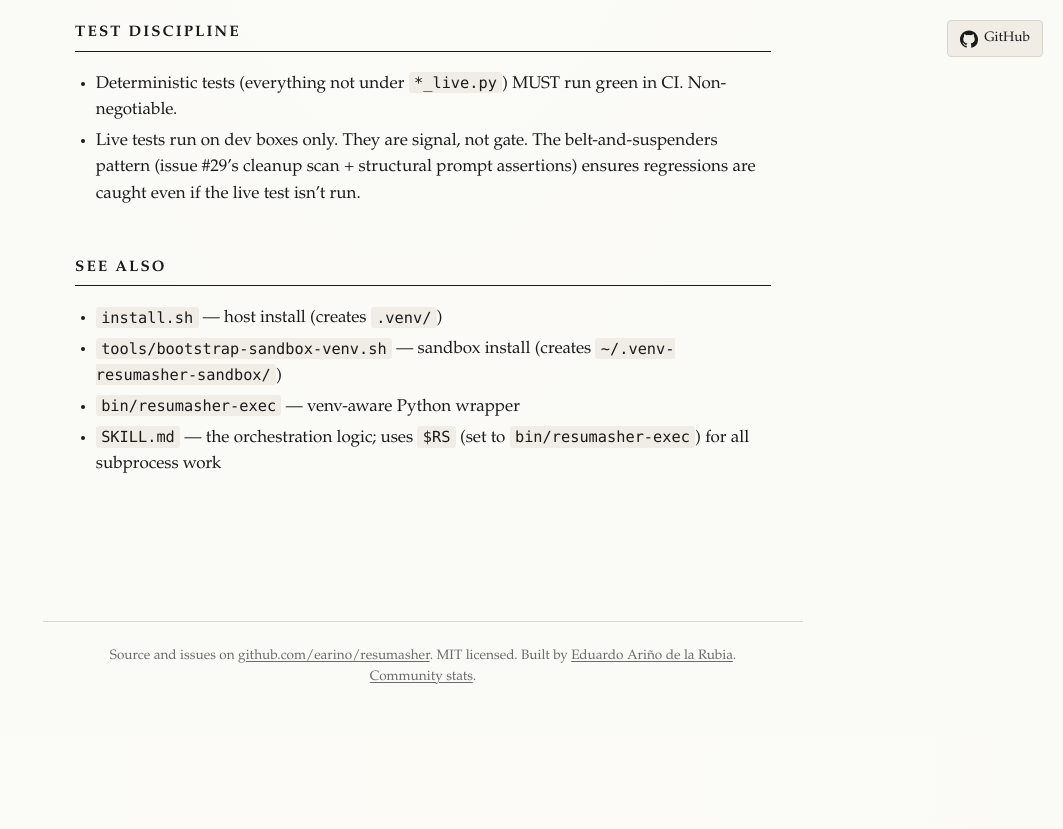
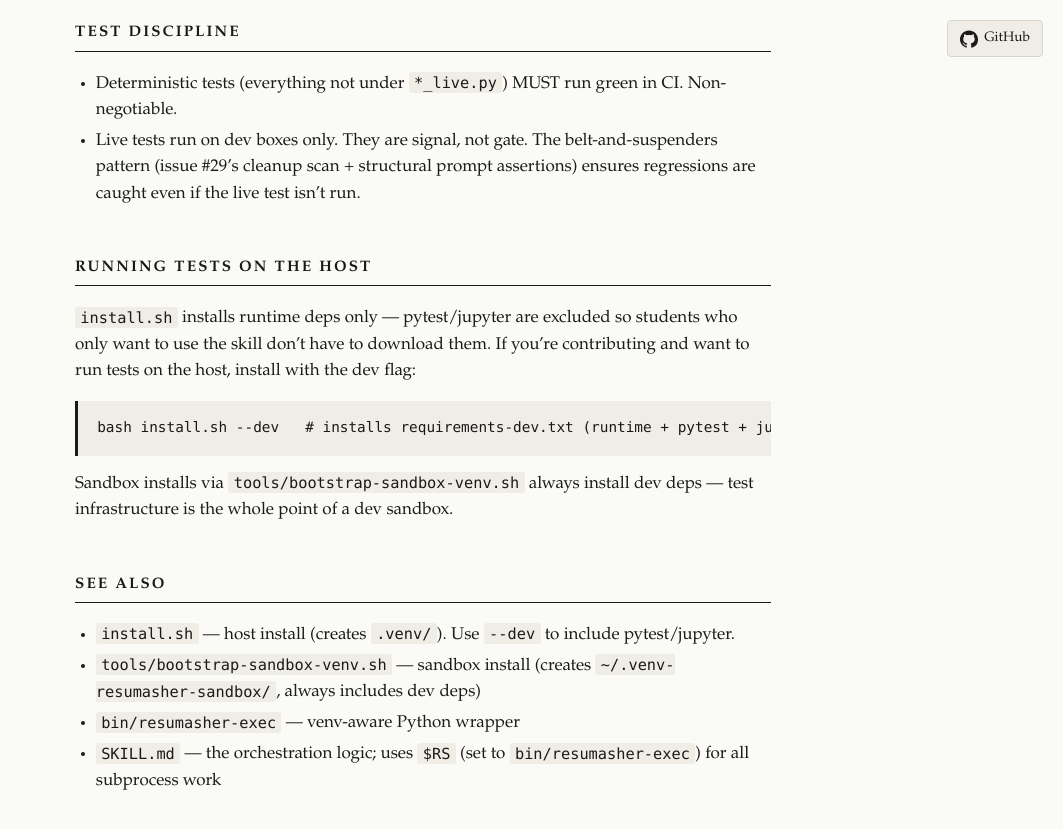
Before and after one commit to earino/resumasher, a Jekyll site: the page built from CLAUDE.md, in a window 1280 px wide and 900 px high, scrolled down 2044 px. Shown: the top 829 px of the window, without its empty margins (217-1280 px from the left). Built offline with Jekyll 4.4.1, drawn with Linux system fonts in a browser that asks for light colours; our own code applies the rules of GitHub Pages for plain Markdown files; before the commit the page ends 2780 px from its top, so only the background shows below that.

Commit message:
feat(install): --dev flag installs pytest/jupyter for contributors (#29)
Surfaced wiring the live-LLM test harness for #29: a fresh bash install.sh
produced a venv with requirements.txt only (runtime deps), so
.venv/bin/python -m pytest failed with "No module named pytest" before
any test could run. That made the #29 live-test acceptance criterion
("verified on Haiku") unreachable on a fresh host checkout without
an undocumented pip install requirements-dev.txt step.

Fix: bash install.sh --dev installs requirements-dev.txt instead of
requirements.txt. Since requirements-dev.txt starts with `-r
requirements.txt`, one install covers both runtime and dev deps.

Bare install.sh still installs runtime only — keeping the student-facing
install lean (students don't need pytest or jupyter; shaves install time
and download size on coffee-shop wifi). The post-install message now
points contributors at --dev so they don't have to read the README.

CLAUDE.md documents the split under a new "Running tests on the host"
section so future contributors (and Claude sessions) self-serve.

tools/bootstrap-sandbox-venv.sh already installs requirements-dev.txt,
unchanged — test infrastructure is the whole point of a dev sandbox.

Co-Authored-By: Claude Opus 4.7 (1M context) <noreply@anthropic.com>

````diff
--- a/CLAUDE.md
+++ b/CLAUDE.md
@@ -87,11 +87,25 @@ binary on the runner), so this design naturally restricts live tests to
   prompt assertions) ensures regressions are caught even if the live
   test isn't run.
 
+## Running tests on the host
+
+`install.sh` installs runtime deps only — pytest/jupyter are excluded so
+students who only want to use the skill don't have to download them. If
+you're contributing and want to run tests on the host, install with the
+dev flag:
+
+```bash
+bash install.sh --dev   # installs requirements-dev.txt (runtime + pytest + jupyter)
+```
+
+Sandbox installs via `tools/bootstrap-sandbox-venv.sh` always install dev
+deps — test infrastructure is the whole point of a dev sandbox.
+
 ## See also
 
-- `install.sh` — host install (creates `.venv/`)
+- `install.sh` — host install (creates `.venv/`). Use `--dev` to include pytest/jupyter.
 - `tools/bootstrap-sandbox-venv.sh` — sandbox install (creates
-  `~/.venv-resumasher-sandbox/`)
+  `~/.venv-resumasher-sandbox/`, always includes dev deps)
 - `bin/resumasher-exec` — venv-aware Python wrapper
 - `SKILL.md` — the orchestration logic; uses `$RS` (set to
   `bin/resumasher-exec`) for all subprocess work
````
Also changed, not shown: CHANGELOG.md, 1 other file.
